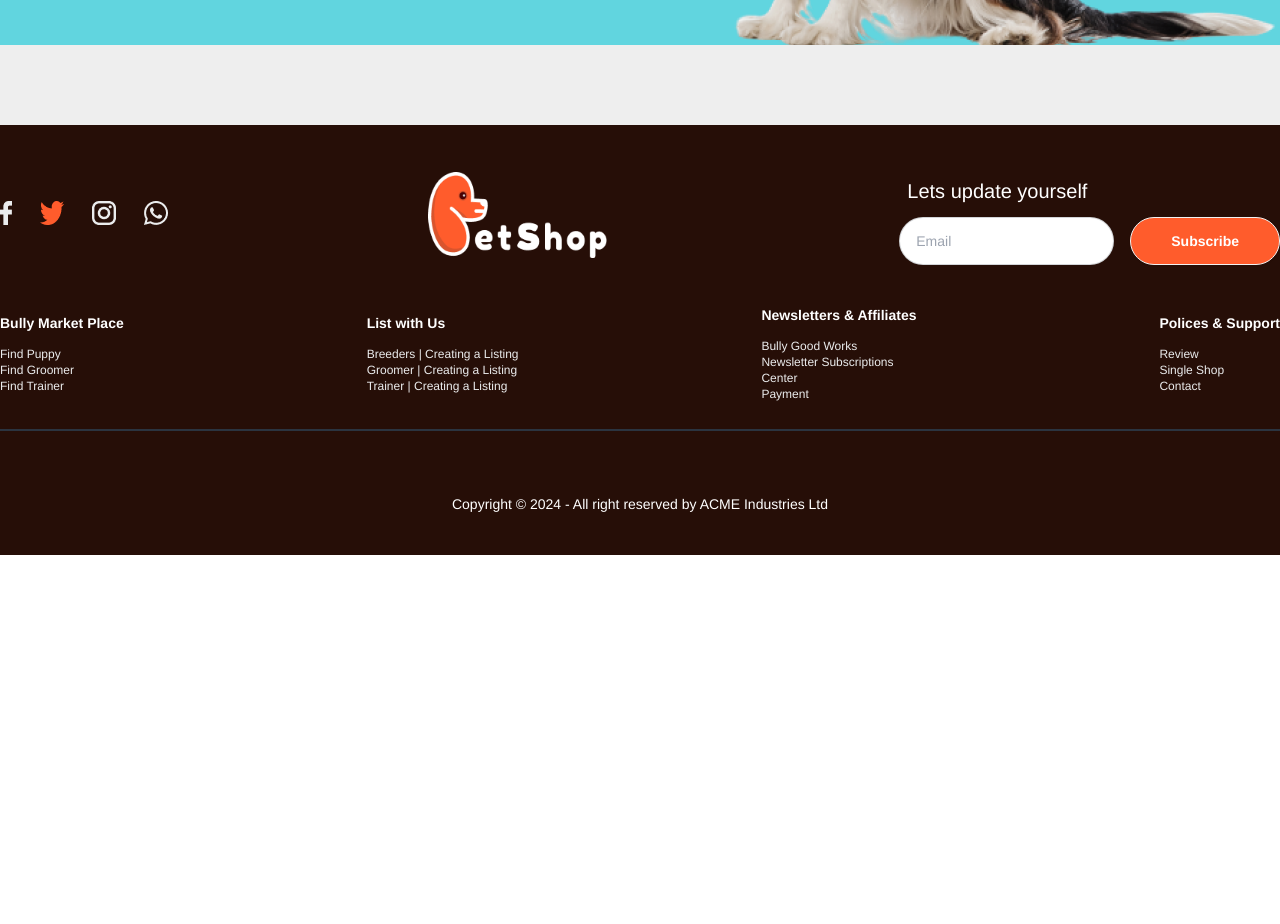
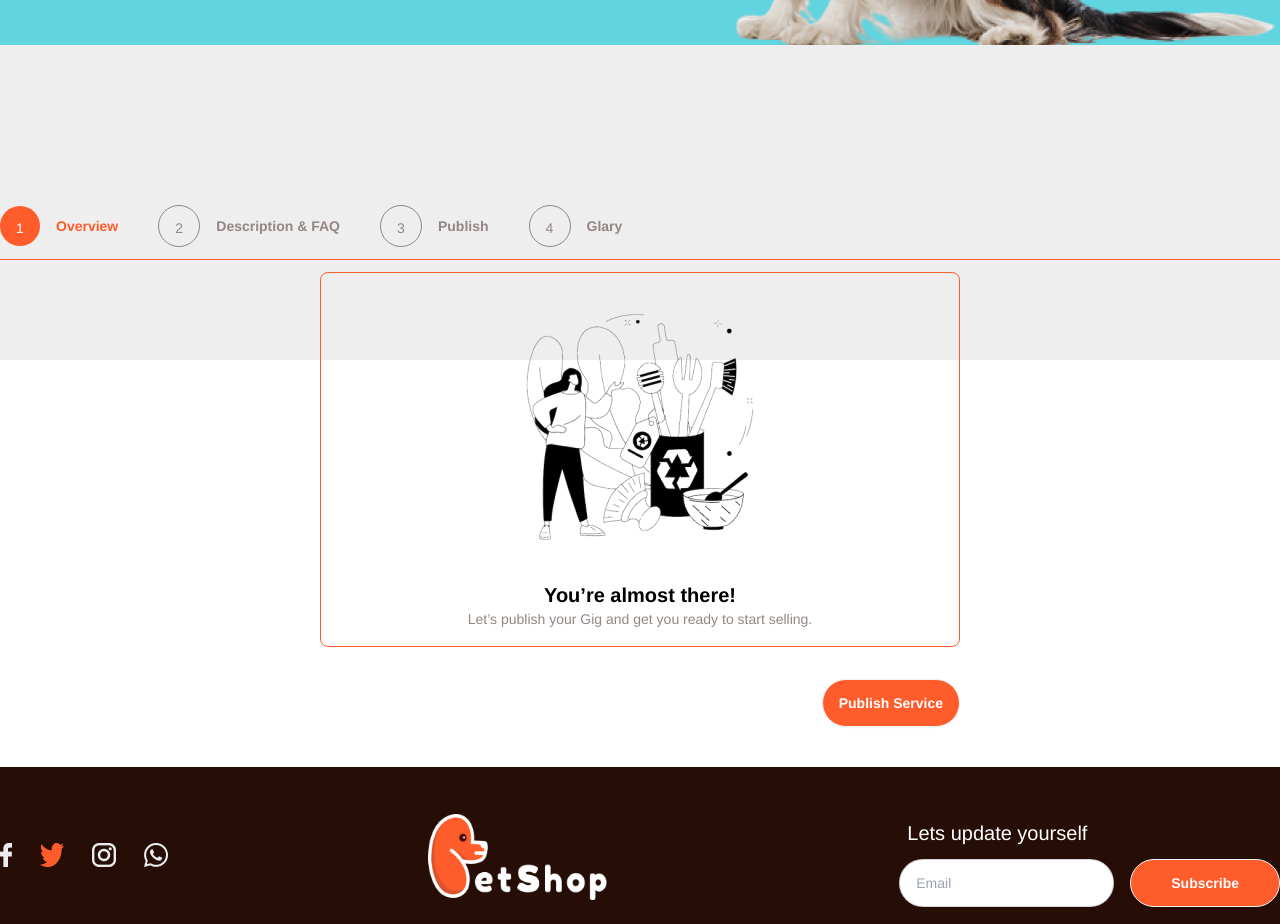
Before and after one commit to Jewel-190237/per-shop, a React (Vite) app: page /overView5 in a window 1280 px wide. Shown: the part 440-1364 px from the top of the page. Before the commit the page ends 995 px from the top, so only its background shows below. Built offline with nearby package versions, Linux system fonts and the light colour scheme.

Commit message:
final updated

```diff
--- a/src/Components/DashboardPuppys/OverView5.jsx
+++ b/src/Components/DashboardPuppys/OverView5.jsx
@@ -1,5 +1,6 @@
 import React from 'react';
 import Banner from '../Shared/Banner/Banner';
+import finished from '../../assets/image/dashboardPyppys/finished.png'
 
 const OverView5 = () => {
     return (
@@ -7,8 +8,47 @@ const OverView5 = () => {
             <div>
                 <Banner></Banner>
             </div>
-            <div className='max-w-[1320px] mx-auto'>
+            <div className='max-w-[1320px] mx-auto mb-10 mt-40'>
+                <div className='flex gap-5 md:gap-10'>
+                    <div className='flex items-center gap-4'>
+                        <div className='rounded-full bg-[#FF5C2C] p-3'>
+                            <p className='text-white h-3 w-4 pb-4 pl-1'>1</p>
+                        </div>
+                        <p className='text-[#FF5C2C] font-bold'>Overview</p>
+                    </div>
 
+                    <div className='flex items-center gap-4'>
+                        <div className='rounded-full border border-[#938683] p-3'>
+                            <p className='text-[#938683] h-3 w-4 pb-4 pl-1'>2</p>
+                        </div>
+                        <p className='text-[#938683] font-bold'>Description & FAQ</p>
+                    </div>
+                    <div className='flex items-center gap-4'>
+                        <div className='rounded-full border border-[#938683] p-3'>
+                            <p className='text-[#938683] h-3 w-4 pb-4 pl-1'>3</p>
+                        </div>
+                        <p className='text-[#938683] font-bold'>Publish</p>
+                    </div>
+                    <div className='flex items-center gap-4'>
+                        <div className='rounded-full border border-[#938683] p-3'>
+                            <p className='text-[#938683] h-3 w-4 pb-4 pl-1'>4</p>
+                        </div>
+                        <p className='text-[#938683] font-bold'>Glary</p>
+                    </div>
+
+                </div>
+                <div className='w-full h-px bg-[#FF5C2C] mt-3 mb-3'> <br /> </div>
+                <div className='mx-auto w-2/4 rounded-lg border border-[#FF5C2C]'>
+                    <img className='mx-auto' src={finished} alt="" />
+                    <p className='font-bold text-xl text-center'>You’re almost there!</p>
+                    <p className='text-[#938683] text-center pb-4'>Let’s publish your Gig and get you ready to start selling.</p>
+                </div>
+                <div className='mt-8 w-2/4 mx-auto'>
+                        <div className='flex justify-between'>
+                            <div></div>
+                            <a href="/"><button className='btn bg-[#FF5C2C] text-white rounded-3xl'>Publish Service</button>                    </a>
+                        </div>
+                    </div>
             </div>
 
         </section>
```
Also changed, not shown: src/assets/image/dashboardPyppys/finished.png (added).
